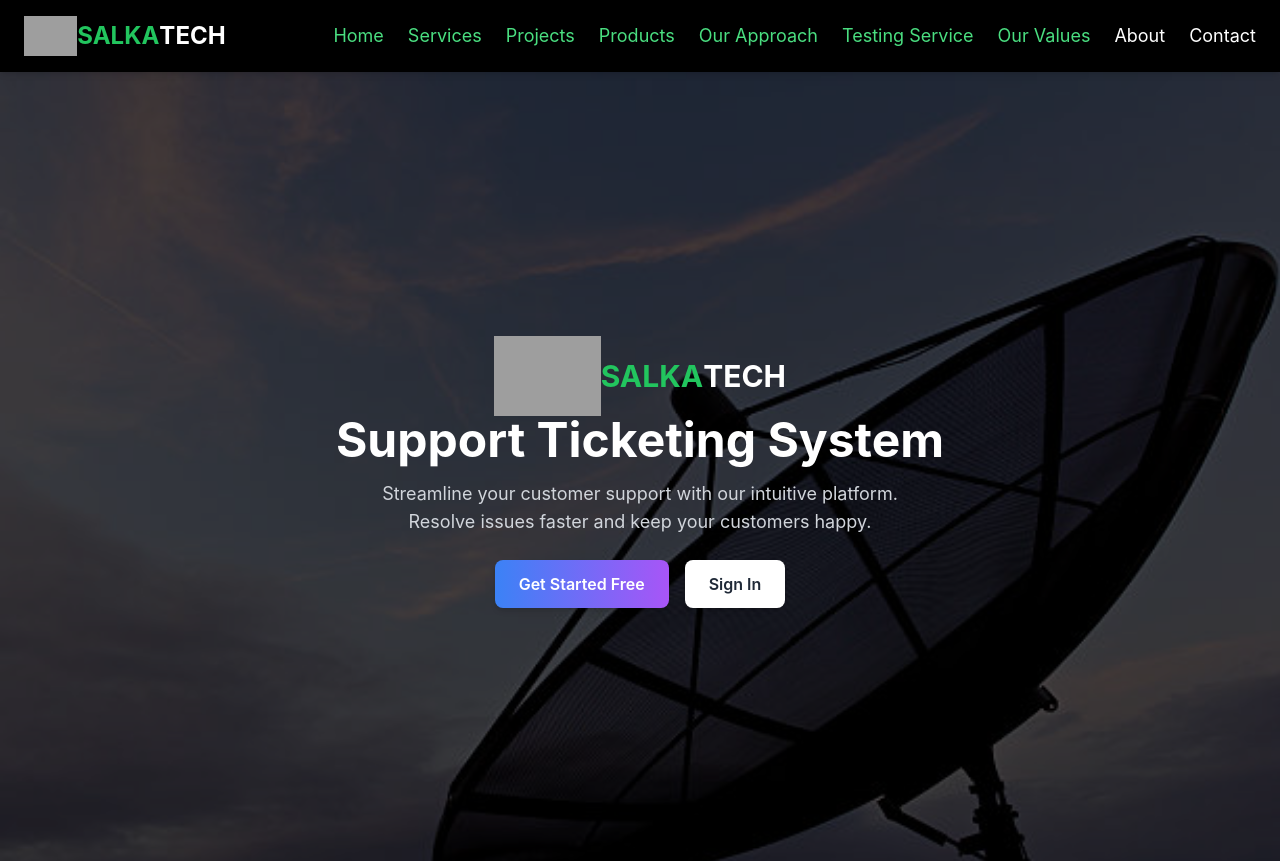
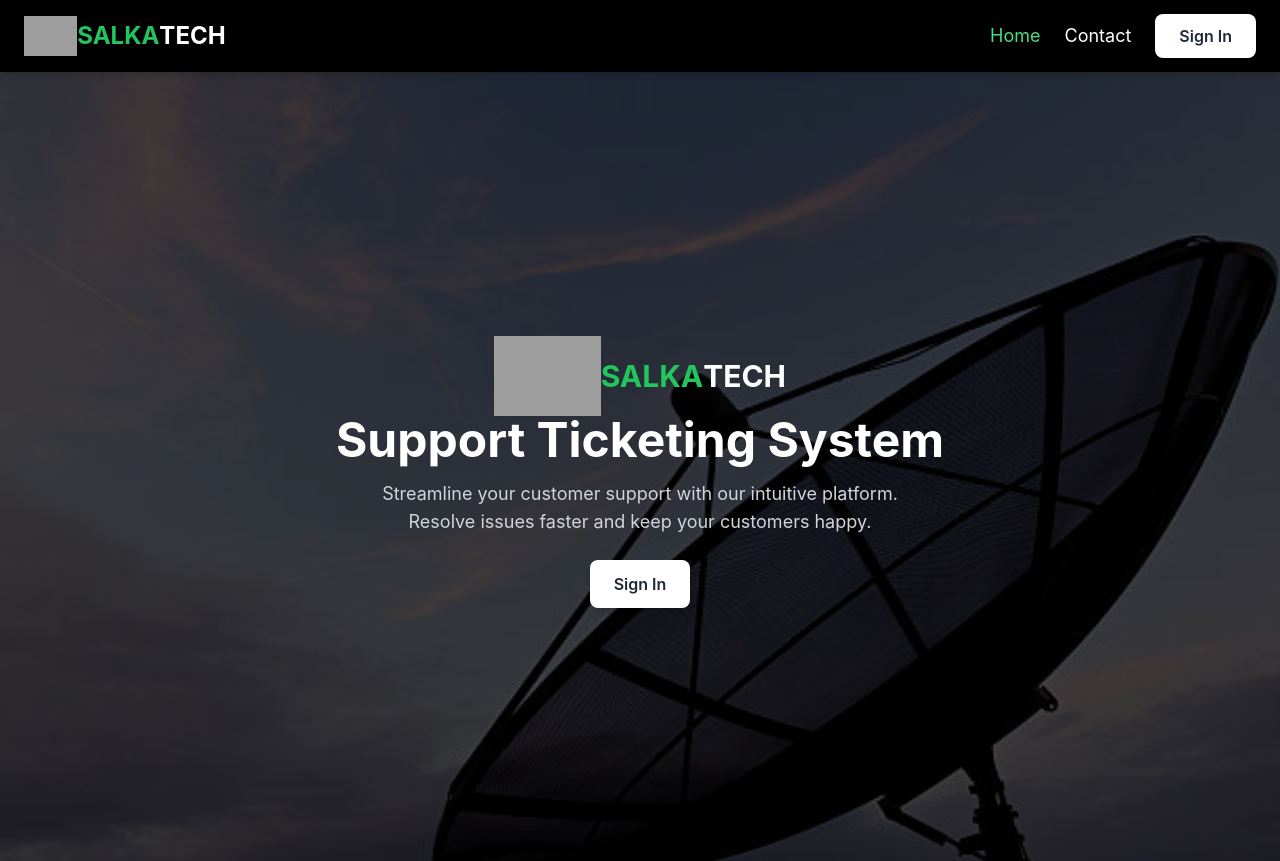
Before and after one commit to yogesh832/service-request-form, a React (Vite) app: page / in a window 1280 px wide. Shown: the top 861 px of the page. Built offline with nearby package versions, Linux system fonts and the light colour scheme; grey boxes are pictures that could not be loaded.

Commit message:
edited stuff

```diff
--- a/src/pages/Home.jsx
+++ b/src/pages/Home.jsx
@@ -56,12 +56,7 @@ const Home = () => {
             Resolve issues faster and keep your customers happy.
           </p>
           <div className="mt-6 flex flex-wrap justify-center gap-4">
-            <Link
-              to="/signup"
-              className="bg-gradient-to-r from-blue-500 to-purple-500 hover:from-blue-600 hover:to-purple-600 text-white px-6 py-3 rounded-lg text-base font-semibold shadow-md"
-            >
-              Get Started Free
-            </Link>
+
             <Link
               to="/login"
               className="bg-white text-gray-800 px-6 py-3 rounded-lg text-base font-semibold shadow-md hover:bg-gray-200"
--- a/src/pages/Navbar.jsx
+++ b/src/pages/Navbar.jsx
@@ -16,31 +16,7 @@ const Navbar = () => {
 
   const navItems = [
     { name: "Home", path: "/" },
-    {
-      name: "Services",
-      path: "https://salkatech.com/#oem-auth",
-    },
-    {
-      name: "Projects",
-      path: "https://salkatech.com/#portfolio",
-    },
-    {
-      name: "Products",
-      path: "https://salkatech.com/#products",
-    },
-    {
-      name: "Our Approach",
-      path: "https://salkatech.com/#work",
-    },
-    {
-      name: "Testing Service",
-      path: "https://salkatech.com/#approch",
-    },
-    {
-      name: "Our Values",
-      path: "https://salkatech.com/#call-to-action",
-    },
-    { name: "About", path: "https://salkatech.com/#about", external: true },
+
     { name: "Contact", path: "https://salkatech.com/#contact", external: true },
   ];
 
@@ -75,7 +51,6 @@ const Navbar = () => {
         {/* Logo */}
         <a
           href="https://salkatech.com"
-          target="_blank"
           rel="noopener noreferrer"
           className="flex items-center "
         >
@@ -91,7 +66,16 @@ const Navbar = () => {
       {renderLink(item)}
     </li>
   ))}
+  <li>
+    <Link
+      to="/login"
+      className="bg-white text-gray-800 px-6 py-3 rounded-lg text-base font-semibold shadow-md hover:bg-gray-200"
+    >
+      Sign In
+    </Link>
+  </li>
 </ul>
+
 
         {/* Hamburger Icon */}
         <div className="lg:hidden">
--- a/src/pages/Profile.jsx
+++ b/src/pages/Profile.jsx
@@ -1,7 +1,7 @@
 import Button from '../components/ui/Button';
 import { useState, useEffect } from 'react';
 import api from '../utils/api';
-import { FaUser, FaEnvelope, FaBuilding, FaLock, FaSave, FaCamera } from 'react-icons/fa';
+import { FaUser, FaEnvelope, FaLock, FaCamera } from 'react-icons/fa';
 import Card from '../components/ui/Card';
 import { toast } from 'react-toastify';
 
@@ -11,8 +11,11 @@ const Profile = () => {
     email: '',
     company: '',
     role: '',
-    profilePhoto: ''
+    profilePhoto: '',
+    phone: ''
   });
+
+  const [errors, setErrors] = useState({});
   const [isEditing, setIsEditing] = useState(false);
   const [loading, setLoading] = useState(true);
   const [selectedFile, setSelectedFile] = useState(null);
@@ -21,13 +24,8 @@ const Profile = () => {
   useEffect(() => {
     const fetchProfile = async () => {
       try {
-
-
-
         const response = await api.get(`/users/me`);
-        // console.log('Fetched profile:', response.data.data.user);
         localStorage.setItem('user', JSON.stringify(response.data.data.user));
-            console.log('User data saved to localStorage:', response.data.data.user);
         setProfileData(response.data.data.user);
         if (response.data.data.user.profilePhoto) {
           setFilePreview(response.data.data.user.profilePhoto);
@@ -44,57 +42,75 @@ const Profile = () => {
 
  const handleFileChange = (e) => {
   const file = e.target.files[0];
-  if (file) {
-    // ✅ Check type
+  if (!file) return;
+
   const validImageTypes = ['image/jpeg', 'image/png', 'image/webp', 'image/jpg'];
+
+  // ✅ Validate file type
   if (!validImageTypes.includes(file.type)) {
-      toast.error('Only JPG, PNG or WEBP images are allowed');
+    toast.error('❌ Only JPG, PNG or WEBP images are allowed');
     return;
   }
 
-    // ✅ Check size (2MB)
-    if (file.size > 2 * 1024 * 1024) {
-      toast.error('Image must be less than or equal to 2MB');
+  // ✅ Validate file size (<= 2MB)
+  const maxSizeMB = 2;
+  if (file.size > maxSizeMB * 1024 * 1024) {
+    toast.error(`❌ Image must be less than or equal to ${maxSizeMB}MB`);
     return;
   }
 
-    // ✅ If all good, preview and set
+  // ✅ Set file and preview
   setSelectedFile(file);
   const reader = new FileReader();
-    reader.onloadend = () => {
-      setFilePreview(reader.result);
-    };
+  reader.onloadend = () => setFilePreview(reader.result);
   reader.readAsDataURL(file);
-  }
 };
 
 
+  const handleChange = (e) => {
+    const { name, value } = e.target;
+
+    if (name === 'phone') {
+      const isValid = /^\d{0,10}$/.test(value); // restrict to 10 digits max
+      if (!isValid) return;
+      if (value && value.length !== 10) {
+        setErrors((prev) => ({ ...prev, phone: 'Phone number must be 10 digits' }));
+      } else {
+        setErrors((prev) => ({ ...prev, phone: '' }));
+      }
+    }
+
+    setProfileData((prev) => ({
+      ...prev,
+      [name]: value,
+    }));
+  };
+
   const handleSubmit = async (e) => {
     e.preventDefault();
+    if (profileData.phone && profileData.phone.length !== 10) {
+      toast.error('Phone number must be exactly 10 digits');
+      return;
+    }
+
     try {
       const formData = new FormData();
-
-      // Add text fields to formData
       formData.append('name', profileData.name);
       formData.append('email', profileData.email);
       if (profileData.phone) formData.append('phone', profileData.phone);
-
-
-      // Add file if selected
       if (selectedFile) {
         formData.append('profilePhoto', selectedFile);
       }
 
       const response = await api.patch(`/users/me`, formData, {
-        headers: {
-          'Content-Type': 'multipart/form-data'
-        }
+        headers: { 'Content-Type': 'multipart/form-data' },
       });
 
       setProfileData(response.data.data.user);
       if (response.data.data.user.profilePhoto) {
         setFilePreview(response.data.data.user.profilePhoto);
       }
+
       setSelectedFile(null);
       setIsEditing(false);
       toast.success('Profile updated successfully!');
@@ -104,17 +120,12 @@ const handleFileChange = (e) => {
     }
   };
 
-  const handleChange = (e) => {
-    const { name, value } = e.target;
-    setProfileData((prev) => ({
-      ...prev,
-      [name]: value,
-    }));
-  };
-
-  if (loading) return  <div className="flex justify-center items-center h-screen">
+  if (loading)
+    return (
+      <div className="flex justify-center items-center h-screen">
         <div className="animate-spin rounded-full h-12 w-12 border-b-2 border-green-500"></div>
-      </div>;
+      </div>
+    );
 
   return (
     <div className="space-y-6 p-6">
@@ -131,19 +142,15 @@ const handleFileChange = (e) => {
                 {filePreview ? (
                   <div className="w-24 h-24 rounded-lg overflow-hidden flex items-center justify-center bg-gray-100">
                     <img
-
                       src={filePreview}
                       alt="Profile"
                       className="max-w-full max-h-full object-contain"
                     />
                   </div>
-
-
                 ) : (
                   <div className="bg-gradient-to-r from-green-500 to-purple-600 w-24 h-24 rounded-full flex items-center justify-center text-white text-3xl font-bold mb-4">
                     {profileData?.name?.charAt(0).toUpperCase() || 'U'}
                   </div>
-
                 )}
                 {isEditing && (
                   <label className="absolute bottom-0 right-0 bg-white p-2 rounded-full shadow-md cursor-pointer hover:bg-gray-100">
@@ -161,21 +168,6 @@ const handleFileChange = (e) => {
               <p className="text-gray-600 capitalize">{profileData?.role}</p>
               <p className="text-sm text-gray-500 mt-1">{profileData?.company?.name || profileData?.company}</p>
             </div>
-
-            {/* <div className="mt-8 space-y-4">
-              <button className="w-full py-2.5 px-4 text-left rounded-lg bg-gray-100 hover:bg-gray-200 transition-colors text-gray-800">
-                Account Settings
-              </button>
-              <button className="w-full py-2.5 px-4 text-left rounded-lg bg-gray-100 hover:bg-gray-200 transition-colors text-gray-800">
-                Notification Preferences
-              </button>
-              <button className="w-full py-2.5 px-4 text-left rounded-lg bg-gray-100 hover:bg-gray-200 transition-colors text-gray-800">
-                Billing Information
-              </button>
-              <button className="w-full py-2.5 px-4 text-left rounded-lg bg-gray-100 hover:bg-gray-200 transition-colors text-red-600">
-                Delete Account
-              </button>
-            </div> */}
           </Card>
         </div>
 
@@ -184,10 +176,7 @@ const handleFileChange = (e) => {
             <div className="flex justify-between items-center mb-6">
               <h2 className="text-lg font-bold text-gray-800">Profile Information</h2>
               {!isEditing ? (
-                <Button
-                  onClick={() => setIsEditing(true)}
-                  className="px-4 py-2"
-                >
+                <Button onClick={() => setIsEditing(true)} className="px-4 py-2">
                   Edit Profile
                 </Button>
               ) : (
@@ -197,16 +186,14 @@ const handleFileChange = (e) => {
                       setIsEditing(false);
                       setSelectedFile(null);
                       setFilePreview(profileData.profilePhoto || '');
+                      setErrors({});
                     }}
                     variant="secondary"
                     className="px-4 py-2"
                   >
                     Cancel
                   </Button>
-                  <Button
-                    onClick={handleSubmit}
-                    className="px-4 py-2 flex items-center gap-2"
-                  >
+                  <Button onClick={handleSubmit} className="px-4 py-2 flex items-center gap-2">
                     <FaSave /> Save Changes
                   </Button>
                 </div>
@@ -269,8 +256,14 @@ const handleFileChange = (e) => {
                       value={profileData.phone || ''}
                       onChange={handleChange}
                       disabled={!isEditing}
-                      className="pl-10 w-full py-2.5 px-4 rounded-lg bg-gray-50 border border-gray-200 focus:ring-2 focus:ring-blue-500 focus:border-transparent outline-none transition disabled:bg-gray-100"
+                      maxLength={10}
+                      className={`pl-10 w-full py-2.5 px-4 rounded-lg bg-gray-50 border ${
+                        errors.phone ? 'border-red-500' : 'border-gray-200'
+                      } focus:ring-2 focus:ring-blue-500 focus:border-transparent outline-none transition disabled:bg-gray-100`}
                     />
+                    {errors.phone && (
+                      <p className="text-sm text-red-500 mt-1">{errors.phone}</p>
+                    )}
                   </div>
                 </div>
 
@@ -291,44 +284,8 @@ const handleFileChange = (e) => {
                   </div>
                 </div>
               </div>
-
-              {/* <div>
-                <label className="block text-sm font-medium text-gray-700 mb-1">
-                  About
-                </label>
-                <textarea
-                  rows={3}
-                  name="about"
-                  value={profileData.about || ''}
-                  onChange={handleChange}
-                  disabled={!isEditing}
-                  className="w-full py-2.5 px-4 rounded-lg bg-gray-50 border border-gray-200 focus:ring-2 focus:ring-blue-500 focus:border-transparent outline-none transition disabled:bg-gray-100"
-                  placeholder="Tell us a little about yourself..."
-                ></textarea>
-              </div> */}
             </form>
           </Card>
-
-          {/* <Card className="p-5 mt-6">
-            <h2 className="text-lg font-bold text-gray-800 mb-6">Security</h2>
-            <div className="space-y-4">
-              <div className="flex justify-between items-center">
-                <div>
-                  <h3 className="font-medium text-gray-800">Password</h3>
-                  <p className="text-sm text-gray-600">Last changed 3 months ago</p>
-                </div>
-                <Button variant="secondary">Change Password</Button>
-              </div>
-
-              <div className="flex justify-between items-center">
-                <div>
-                  <h3 className="font-medium text-gray-800">Two-Factor Authentication</h3>
-                  <p className="text-sm text-gray-600">Add an extra layer of security</p>
-                </div>
-                <Button variant="secondary">Enable 2FA</Button>
-              </div>
-            </div>
-          </Card> */}
         </div>
       </div>
     </div>
```
Lines whose indentation alone changed are shown as unchanged.
